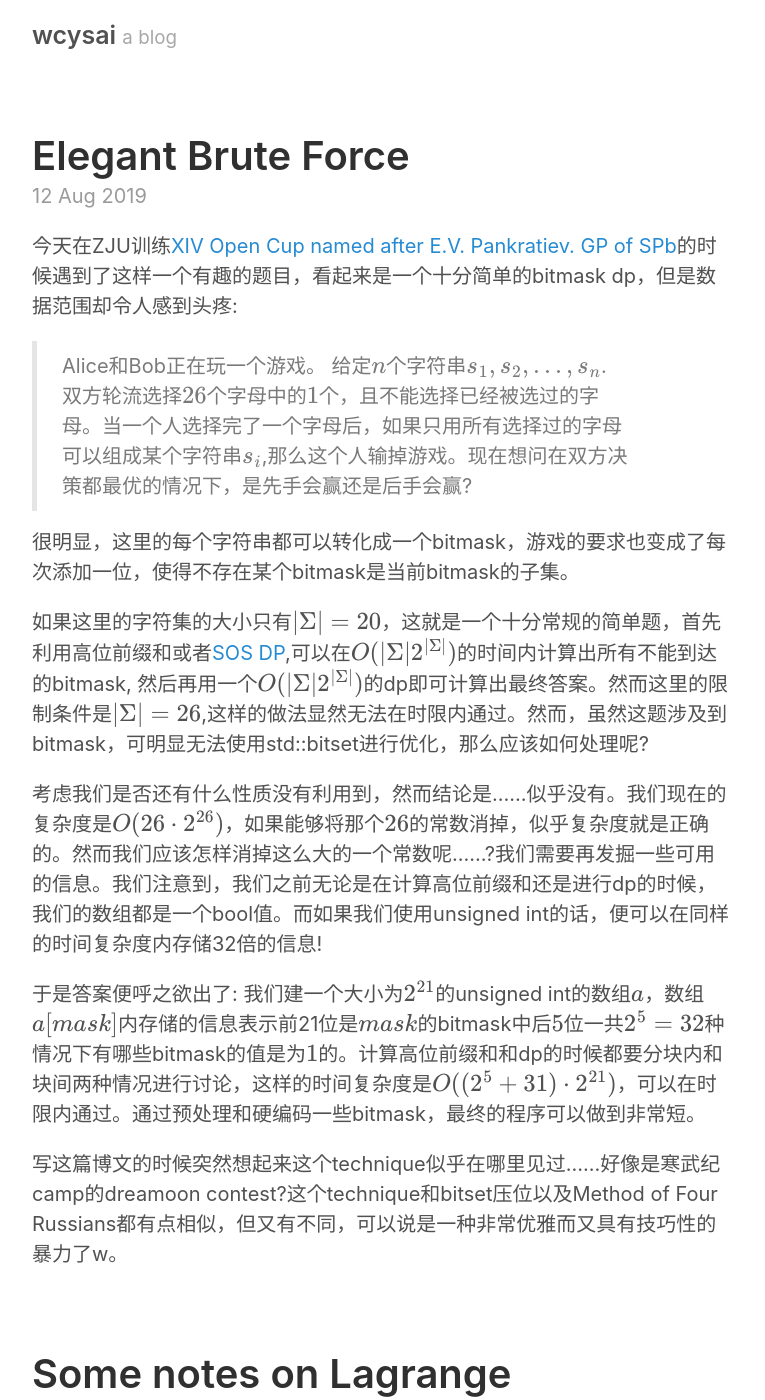
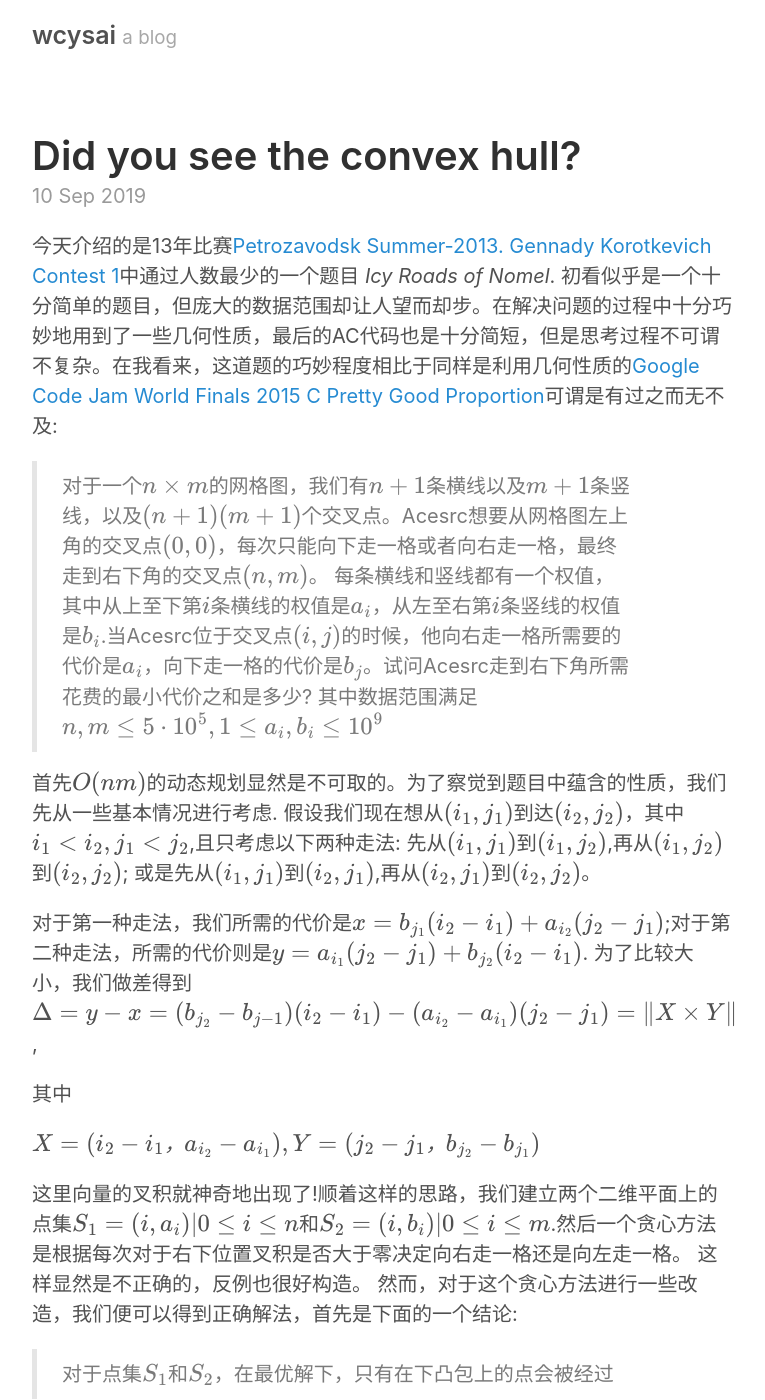
Before and after one commit to wcysai/wcysai.github.io, a Jekyll site: the page built from index.html, in a window 1280 px wide and 1400 px high. Shown: the whole window, without its empty margins (258-1023 px from the left). Built offline with Jekyll 4.4.1, drawn with Linux system fonts in a browser that asks for light colours; formulas are drawn with MathJax 3; the list of posts is cut into pages by our own code; some of the changed text lies outside the part shown.

Commit message:
added new posts

```diff
--- a/_posts/2019-08-12-Elegant Brute force.md
+++ b/_posts/2019-08-12-Elegant Brute force.md
@@ -5,7 +5,7 @@ title: Elegant Brute Force
 
 今天在ZJU训练[XIV Open Cup named after E.V. Pankratiev. GP of SPb](http://opentrains.snarknews.info/~ejudge/team.cgi?contest_id=010231)的时候遇到了这样一个有趣的题目，看起来是一个十分简单的bitmask dp，但是数据范围却令人感到头疼:
 
-> Alice和Bob正在玩一个游戏。 给定$n$个字符串$s_1,s_2,\dots,s_n$. 双方轮流选择$26$个字母中的$1$个，且不能选择已经被选过的字母。当一个人选择完了一个字母后，如果只用所有选择过的字母可以组成某个字符串$s_i$,那么这个人输掉游戏。现在想问在双方决策都最优的情况下，是先手会赢还是后手会赢?
+> Alice和Bob正在玩一个游戏。 给定$n$个字符串$s_1,s_2,\dots,s_n$. 双方轮流选择$26$个字母中的$1$个，且不能选择已经被选过的字母。当一个人选择完了一个字母后，如果只用所有选择过的字母可以组成某个字符串$s_i$,那么这个人输掉游戏。现在想问在双方决策都最优的情况下，是先手会赢还是后手会赢? 其中$\sum\limits_{i=1}^{n}\vert s_i\vert \leq 10^6$
 
 很明显，这里的每个字符串都可以转化成一个bitmask，游戏的要求也变成了每次添加一位，使得不存在某个bitmask是当前bitmask的子集。
 
--- /dev/null
+++ b/_posts/2019-09-10-Did you see the convex hull.md
@@ -0,0 +1,24 @@
+---
+layout: post
+title: Did you see the convex hull?
+---
+
+今天介绍的是13年比赛[Petrozavodsk Summer-2013. Gennady Korotkevich Contest 1](http://opentrains.snarknews.info/~ejudge/team.cgi?contest_id=001421)中通过人数最少的一个题目 *Icy Roads of Nomel*. 初看似乎是一个十分简单的题目，但庞大的数据范围却让人望而却步。在解决问题的过程中十分巧妙地用到了一些几何性质，最后的AC代码也是十分简短，但是思考过程不可谓不复杂。在我看来，这道题的巧妙程度相比于同样是利用几何性质的[Google Code Jam World Finals 2015 C Pretty Good Proportion](https://code.google.com/codejam/contest/5224486/dashboard#s=p2)可谓是有过之而无不及:
+
+> 对于一个$n\times m$的网格图，我们有$n+1$条横线以及$m+1$条竖线，以及$(n+1)(m+1)$个交叉点。Acesrc想要从网格图左上角的交叉点$(0,0)$，每次只能向下走一格或者向右走一格，最终走到右下角的交叉点$(n,m)$。 每条横线和竖线都有一个权值，其中从上至下第$i$条横线的权值是$a_i$，从左至右第$i$条竖线的权值是$b_i$.当Acesrc位于交叉点$(i,j)$的时候，他向右走一格所需要的代价是$a_i$，向下走一格的代价是$b_j$。试问Acesrc走到右下角所需花费的最小代价之和是多少? 其中数据范围满足$n,m\leq 5\cdot 10^5,1\leq a_i,b_i\leq 10^9$
+
+首先$O(nm)$的动态规划显然是不可取的。为了察觉到题目中蕴含的性质，我们先从一些基本情况进行考虑. 假设我们现在想从$(i_1,j_1)$到达$(i_2,j_2)$，其中$i_1<i_2,j_1<j_2$,且只考虑以下两种走法: 先从$(i_1,j_1)$到$(i_1,j_2)$,再从$(i_1,j_2)$到$(i_2,j_2)$; 或是先从$(i_1,j_1)$到$(i_2,j_1)$,再从$(i_2,j_1)$到$(i_2,j_2)$。
+
+对于第一种走法，我们所需的代价是$x=b_{j_1}(i_2-i_1)+a_{i_2}(j_2-j_1)$;对于第二种走法，所需的代价则是$y=a_{i_1}(j_2-j_1)+b_{j_2}(i_2-i_1)$. 为了比较大小，我们做差得到$\Delta=y-x=(b_{j_2}-b_{j-1})(i_2-i_1)-(a_{i_2}-a_{i_1})(j_2-j_1)=\Vert X\times Y\Vert$,
+
+其中
+
+$X=(i_2-i_1，a_{i_2}-a_{i_1}),Y=(j_2-j_1，b_{j_2}-b_{j_1})$
+
+这里向量的叉积就神奇地出现了!顺着这样的思路，我们建立两个二维平面上的点集$S_{1}=\{(i,a_{i})\vert 0\leq i\leq n\}$和$S_{2}=\{(i,b_{i})\vert 0\leq i\leq m\}$.然后一个贪心方法是根据每次对于右下位置叉积是否大于零决定向右走一格还是向左走一格。 这样显然是不正确的，反例也很好构造。 然而，对于这个贪心方法进行一些改造，我们便可以得到正确解法，首先是下面的一个结论:
+
+> 对于点集$S_1$和$S_2$，在最优解下，只有在下凸包上的点会被经过
+
+这个结论的证明并不复杂，只要利用一些叉积的几何性质即可，在这里略去（才不是因为懒得画图）。这样，我们可以得到一个改进了的算法: 根据下一步的叉积的符号，选择在第一个点集的凸包上向右移动一步，或者在第二个点集的凸包上向右移动一步。对于这个改进了的贪心，竟然可以被证明是正确的!证明方法也不难，就留作读者思考吧(笑)。 至此，我们以$O(n+m)$的复杂度解决了这个问题。
+
+AC代码链接: [Petrozavodsk Summer-2013. Gennady Korotkevich Contest 1 I. Icy Roads of Nomel]([https://github.com/wcysai/CodeLibrary/blob/master/Contests/Petrozavodsk%20Summer-2013.%20Gennady%20Korotkevich%20Contest%201/I.cpp](https://github.com/wcysai/CodeLibrary/blob/master/Contests/Petrozavodsk Summer-2013. Gennady Korotkevich Contest 1/I.cpp))
```
